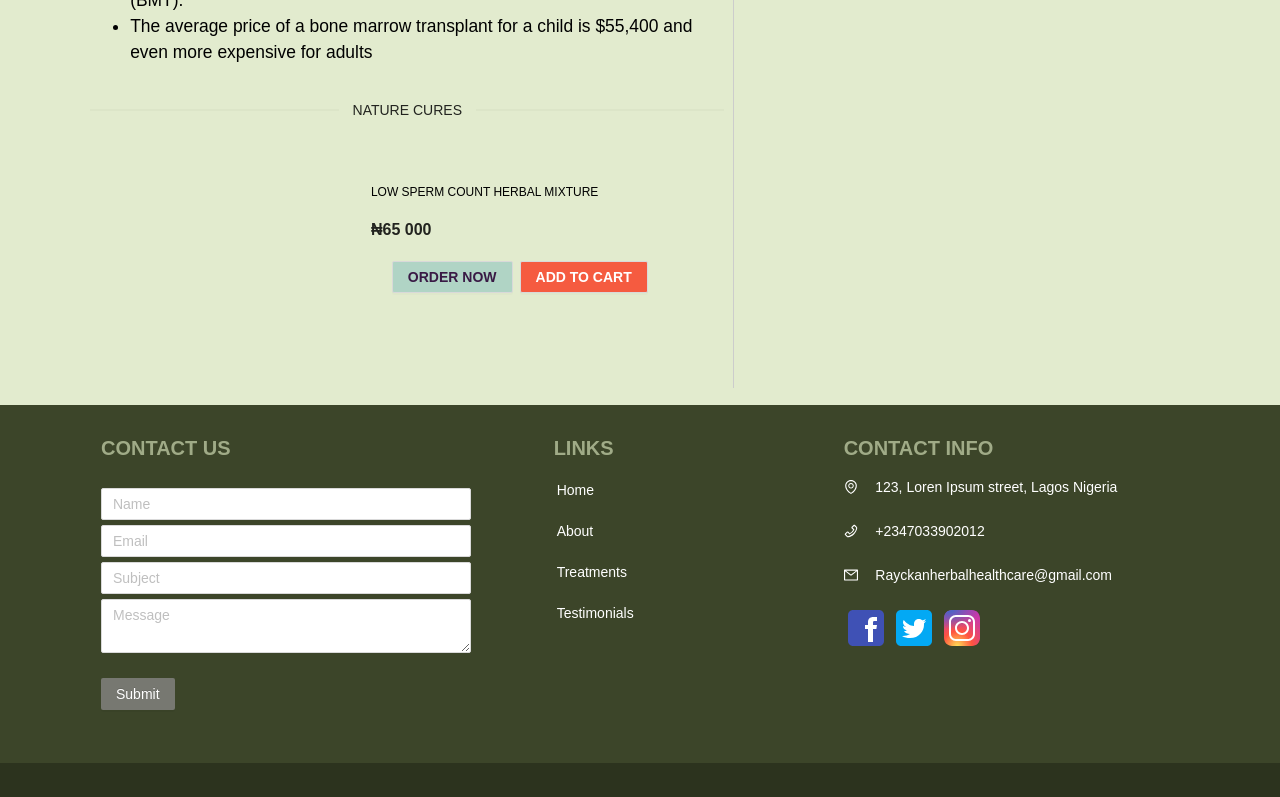
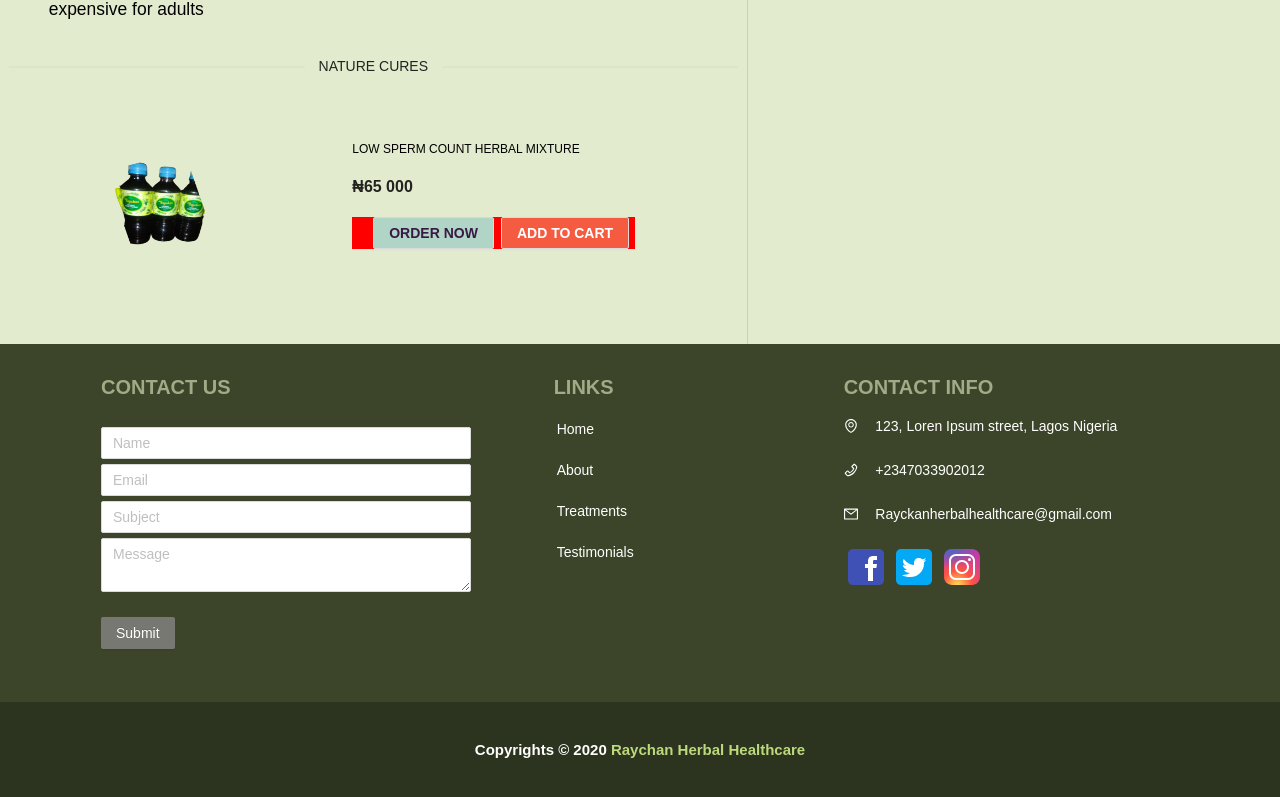
Before and after one commit to damigreen/raychan-frontend, a React (Create React App) app: page /sickle-cell in a window 1280 px wide. Shown: the part 1072-1869 px from the top of the page. Built offline with nearby package versions, Linux system fonts and the light colour scheme.

Commit message:
modified cure buttons positions

```diff
--- a/src/components/diseases and conditions/Diseases.scss
+++ b/src/components/diseases and conditions/Diseases.scss
@@ -1,12 +1,13 @@
 @import  "../app/App.scss";
 
-#diseases {
+.diseases {
   margin: 0 auto;
   width: 90%;
   height: auto;
   background: #E2EBCE;
   padding: 1em;
   line-height: 26px;
+  text-align: justify;
 }
 
 #disease {
@@ -60,12 +61,6 @@
   text-align: left;
   width: auto;
   color: #391A45;
-
-  @media only screen and (min-width : 320px) and (max-width : 1200px) {
-    // justify-content: space-between;
-    // align-items: center;
-    // background-color: red;
-  }
 }
 
 #cure-wrap .cure-image {
@@ -73,7 +68,7 @@
   @include flex-column;
   padding: 5em;
   vertical-align: center;
-  width: 160px;
+  width: 300px;
   height: 200px;
   line-height: 14px;
   white-space: nowrap;
@@ -83,28 +78,24 @@
 }
 
 .cure-info {
-  // border: $border1;
   padding: .5em 1em;
   margin-top: 25px;
 }
 
-.cure-wrap .cure-image:before {
-  content:"";
-  height: auto;
-  vertical-align: center;
-  width: 1px;
-}
+// .cure-wrap .cure-image:before {
+//   content:"";
+//   height: auto;
+//   vertical-align: center;
+//   width: 1px;
+// }
 
 #cure-wrap .cure-image img{
   width: 180px;
   min-height: 150px;
   height: 180px;
-  // background-color: #CEDDAC;
-  // border: $border1; //change border
 }
 
 p.cure-name {
-  // border: $border1;
   width: 300px;
   height: auto;
   vertical-align: baseline;
@@ -128,12 +119,18 @@ p.cure-name {
 
 }
 
+.cure-btns {
+  display: inline-block;
+  width: 130px;
+  margin-bottom: 1em;
+}
+
 .btn-wrap {
   @include flex-row;
-  justify-content: space-around;
+  justify-content: initial;
   padding-left: 1.2em;
   color: #ffffff;
-  // font-weight: bold;
+  background-color: red;
 }
 
 .cure-slogans {
```
